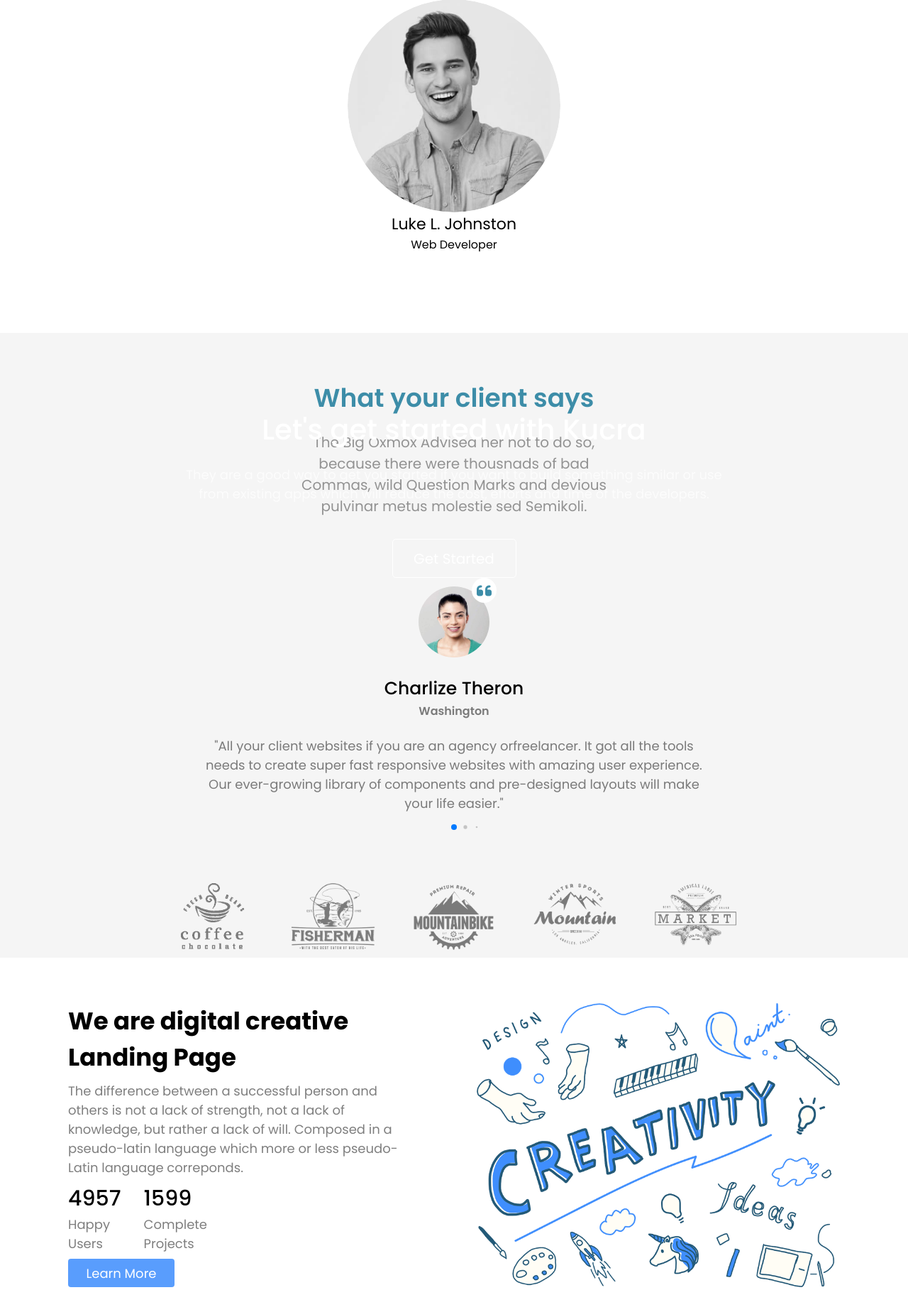
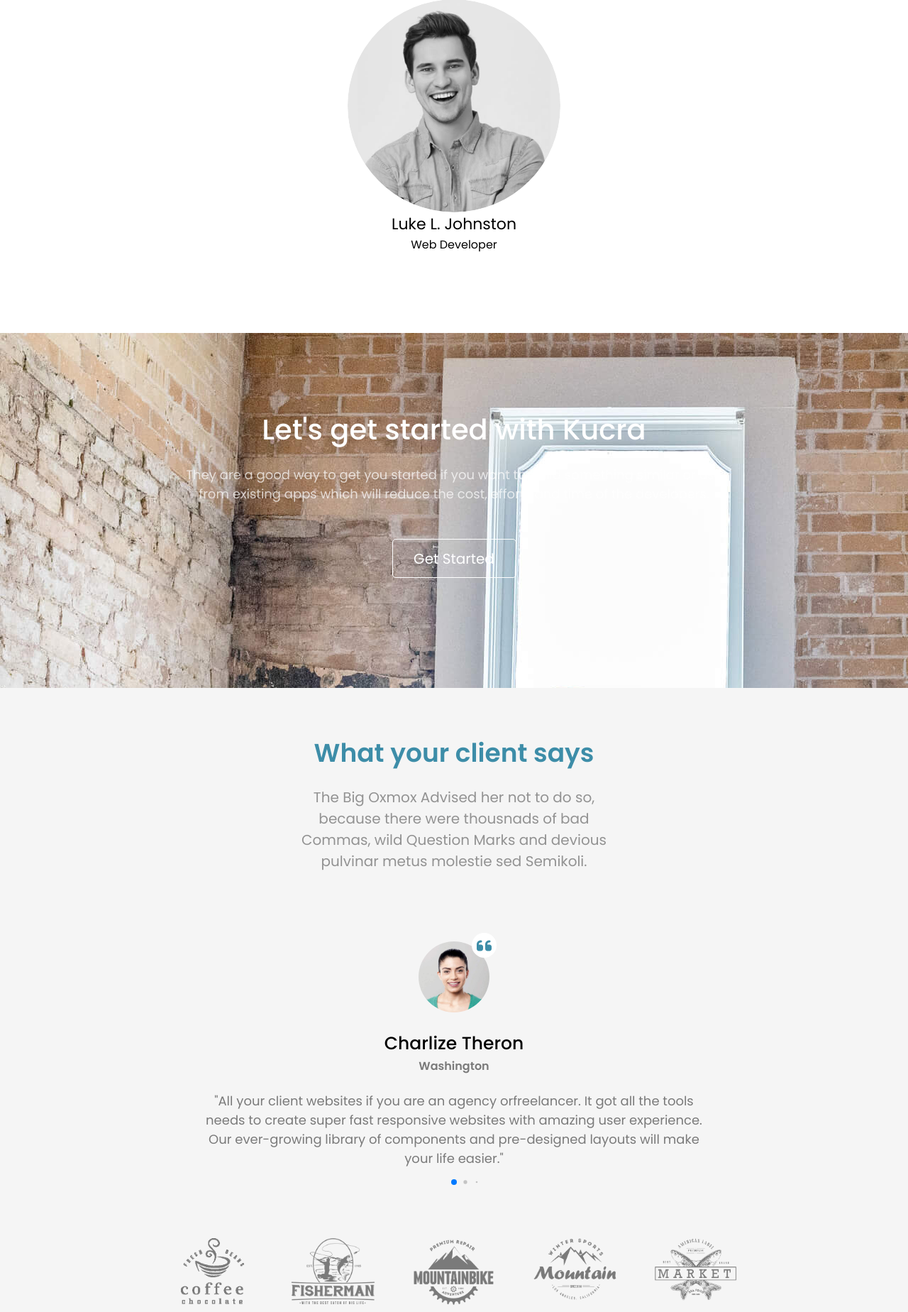
Before and after one commit to Charlydcn/Kucra_Landing_Page, a PHP site: page / in a window 1280 px wide. Shown: the part 3433-5281 px from the top of the page at 71% size. Run offline with PHP 8.4, Linux system fonts and the light colour scheme; data that the repository does not hold is empty; some libraries are stand-ins or nearby versions.

Commit message:
(CSS) removed parallax temporarily

```diff
--- a/CSS/style.css
+++ b/CSS/style.css
@@ -433,28 +433,22 @@ a:visited {
 
 /****************************************** PARALLAX **********************************************/
 
-#parallax {
-    background-image:url(/assets/img/parallax.png);
-    background-attachment: fixed;
-    background-position: center;
-    background-repeat: no-repeat;
-    background-size: cover;
-    filter: brightness(40%);
-    min-height: 500px;
+#started_w_kucra {
     position:relative;
-}
-
-#started_w_kucra {
-    position:absolute;
-    z-index: 1;
     display: flex;
     flex-direction: column;
     justify-content: center;
     align-items: center;
     margin:auto;
     width:100%;
+    color:white;
     height:500px;
-    color:white;
+    /* background-color: rgb(163, 163, 163); */
+    background-image: url('/assets/img/parallax.png');
+    /* background-attachment: fixed;
+    background-position:center;
+    background-repeat: no-repeat;
+    background-size: cover;   */
 }
 
 #started_w_kucra h3 {
@@ -464,7 +458,7 @@ a:visited {
 }
 
 #started_w_kucra p {
-    width:62%;
+    width:60%;
     font-size: 18px;
     opacity: 70%;
     text-align: center;
```
